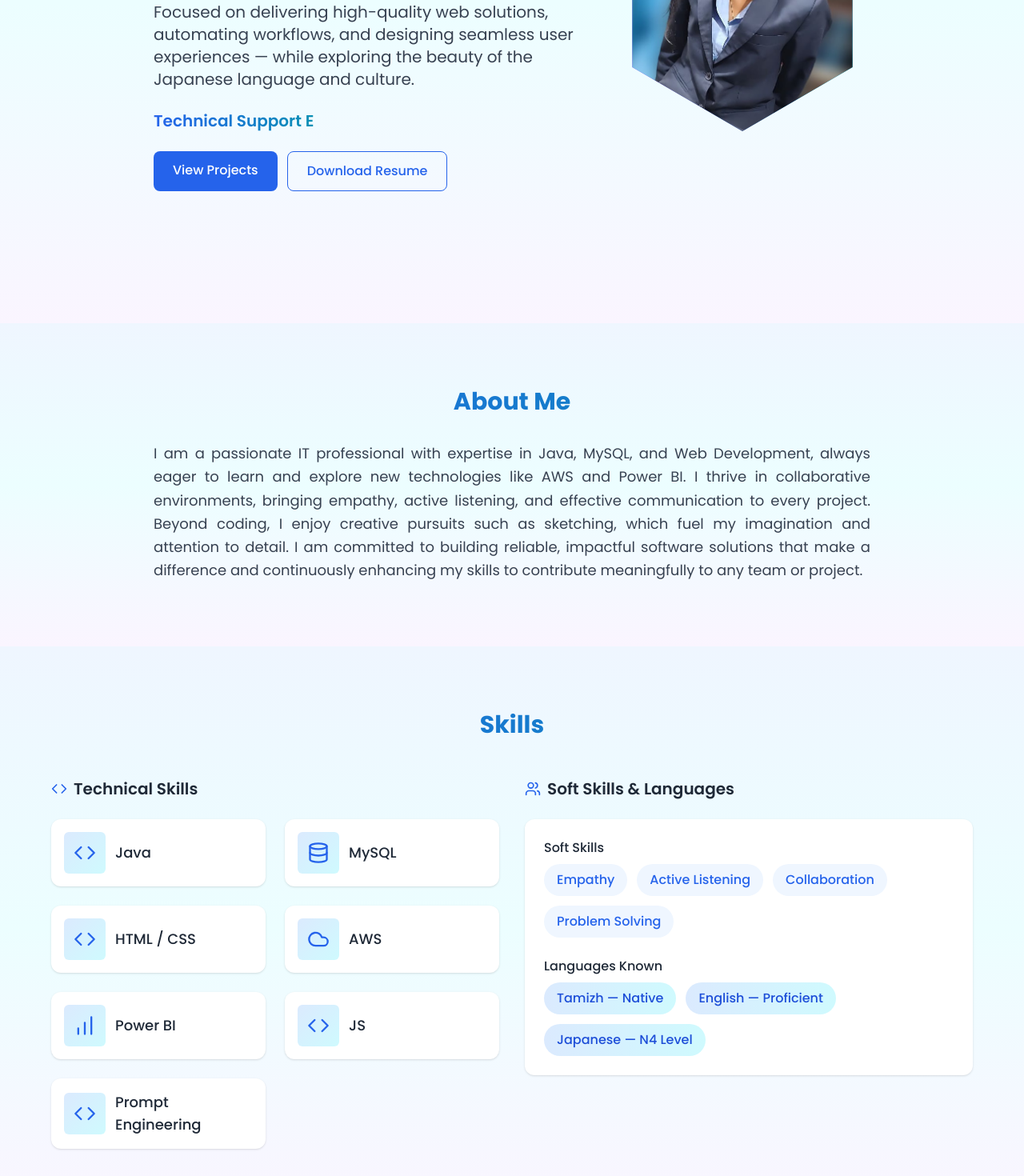
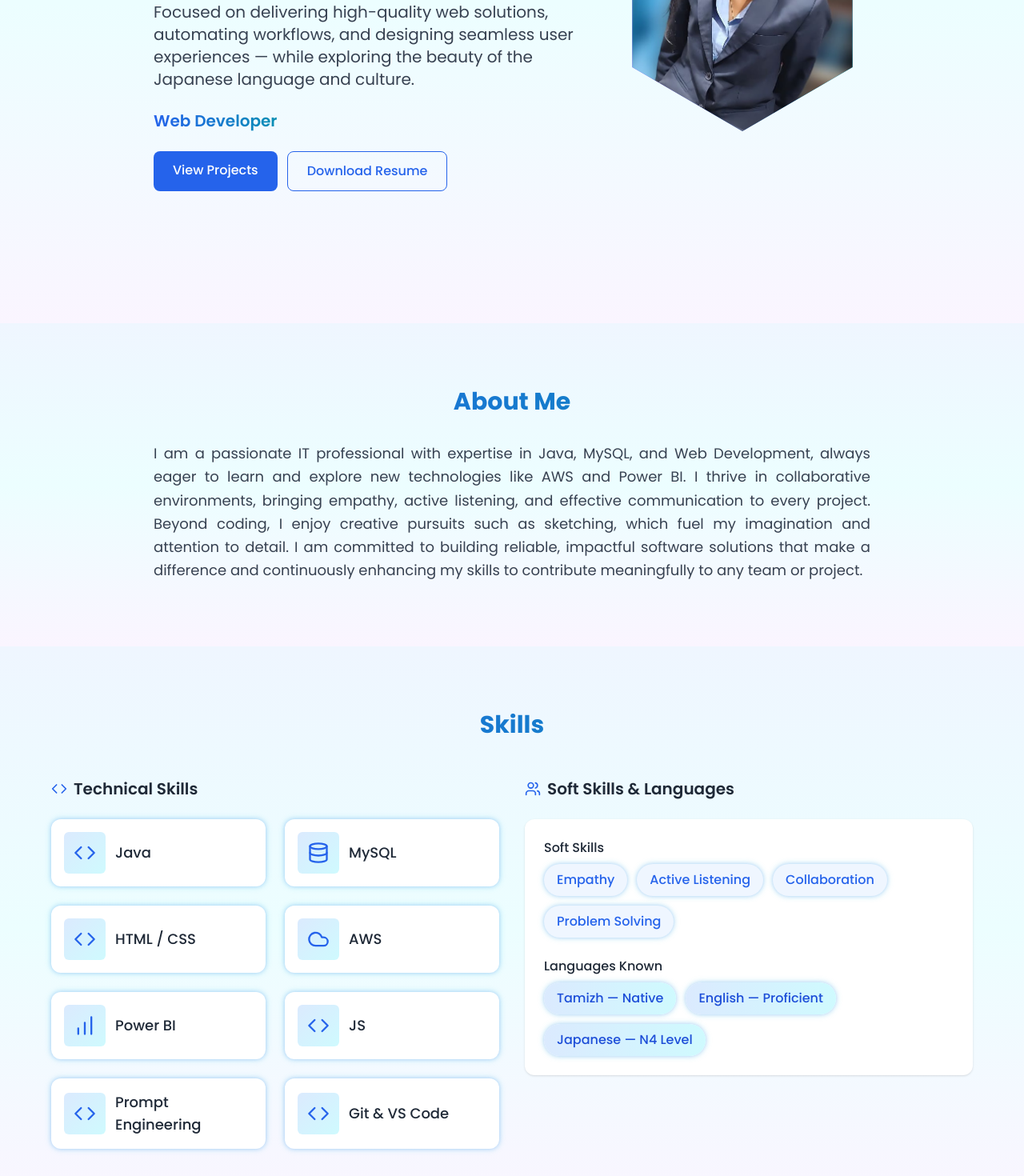
Before and after one commit to shreesha69/shree, a React (Vite) app: page / in a window 1280 px wide. Shown: the part 460-1930 px from the top of the page at 80% size. Built offline with nearby package versions, Linux system fonts and the light colour scheme.

Commit message:
profile changes

```diff
--- a/package.json
+++ b/package.json
@@ -2,6 +2,7 @@
   "name": "my-portfolio",
   "version": "1.0.0",
   "description": "This template provides a minimal setup to get React working in Vite with HMR and some ESLint rules.",
+  "type": "module",
   "main": "eslint.config.js",
   "homepage": "https://shreesha69.github.io/shree",
   "scripts": {
--- a/src/components/Hero.tsx
+++ b/src/components/Hero.tsx
@@ -1,6 +1,12 @@
 import { useEffect, useState } from 'react';
 
-const roles = ['Web Developer', 'Technical Support Engineer', 'Cloud Enthusiast', 'Japanese Learner'];
+const roles = [
+  'Code Crafter',
+  'Web Developer',
+  'Database Designer',
+  'Japanese Enthusiast'
+];
+
 
 const Typing = ({ texts = roles, speed = 120, pause = 1500 }: { texts?: string[]; speed?: number; pause?: number }) => {
   const [index, setIndex] = useState(0);
--- a/src/components/Skills.tsx
+++ b/src/components/Skills.tsx
@@ -8,6 +8,7 @@ const technical = [
   { name: 'Power BI', icon: BarChart },
   { name: 'JS', icon: Code },
   { name: 'Prompt Engineering', icon: Code },
+  { name: 'Git & VS Code', icon: Code },
 ];
 
 const soft = ['Empathy', 'Active Listening', 'Collaboration', 'Problem Solving'];
@@ -119,23 +120,25 @@ const Skills = () => {
             animation: bubble linear infinite;
           }
 
-          /* Skills hover effect: glow + bounce for all skills */
-          @keyframes skill-bounce {
-            0%, 100% { transform: translateY(0); }
-            50% { transform: translateY(-4px); }
-          }
+          /* Skills idle glow + hover glow + bounce */
           .skill-effect {
             transition: all 0.3s ease-in-out;
+            box-shadow: 0 0 5px rgba(59, 130, 246, 0.3), 0 0 10px rgba(6, 182, 212, 0.2);
           }
           .skill-effect:hover {
             animation: skill-bounce 1s ease-in-out infinite;
             box-shadow: 0 0 15px #3b82f6, 0 0 25px #06b6d4;
           }
+          @keyframes skill-bounce {
+            0%, 100% { transform: translateY(0); }
+            50% { transform: translateY(-4px); }
+          }
 
-          /* Responsive: smaller padding on mobile */
+          /* Responsive adjustments */
           @media (max-width: 640px) {
             .skill-effect {
               padding: 3px 8px;
+              box-shadow: 0 0 3px rgba(59, 130, 246, 0.2), 0 0 6px rgba(6, 182, 212, 0.15);
             }
           }
         `}
```
